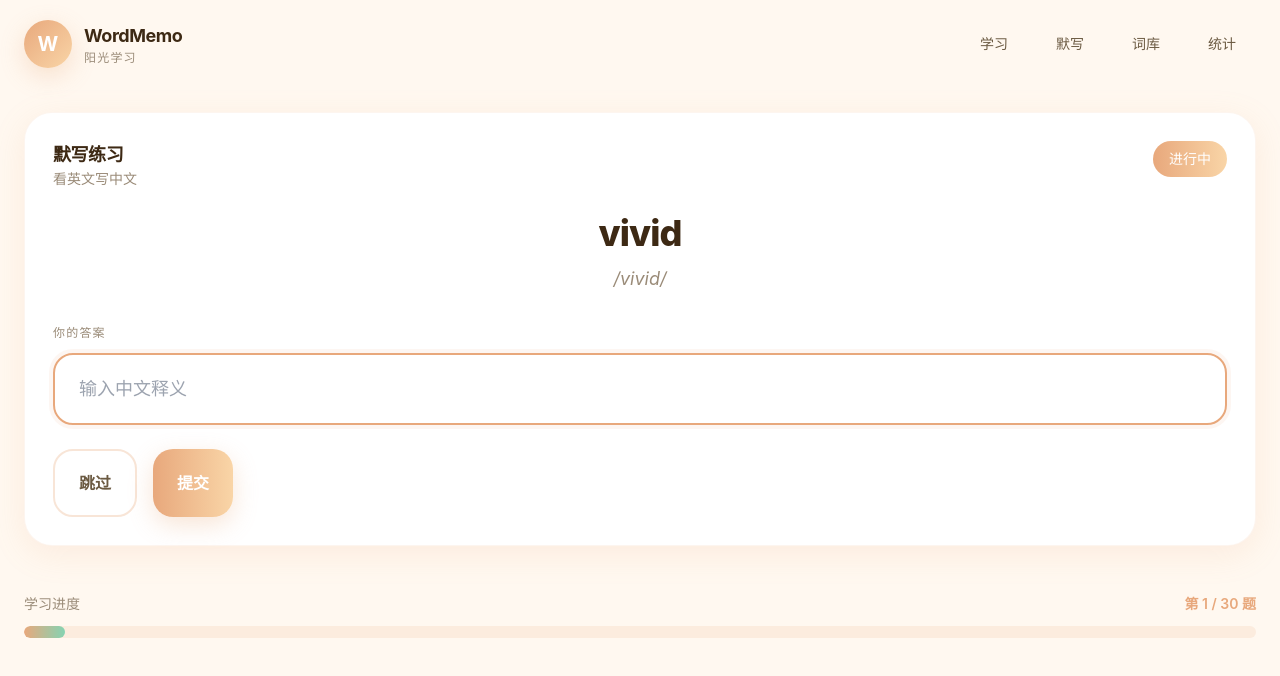
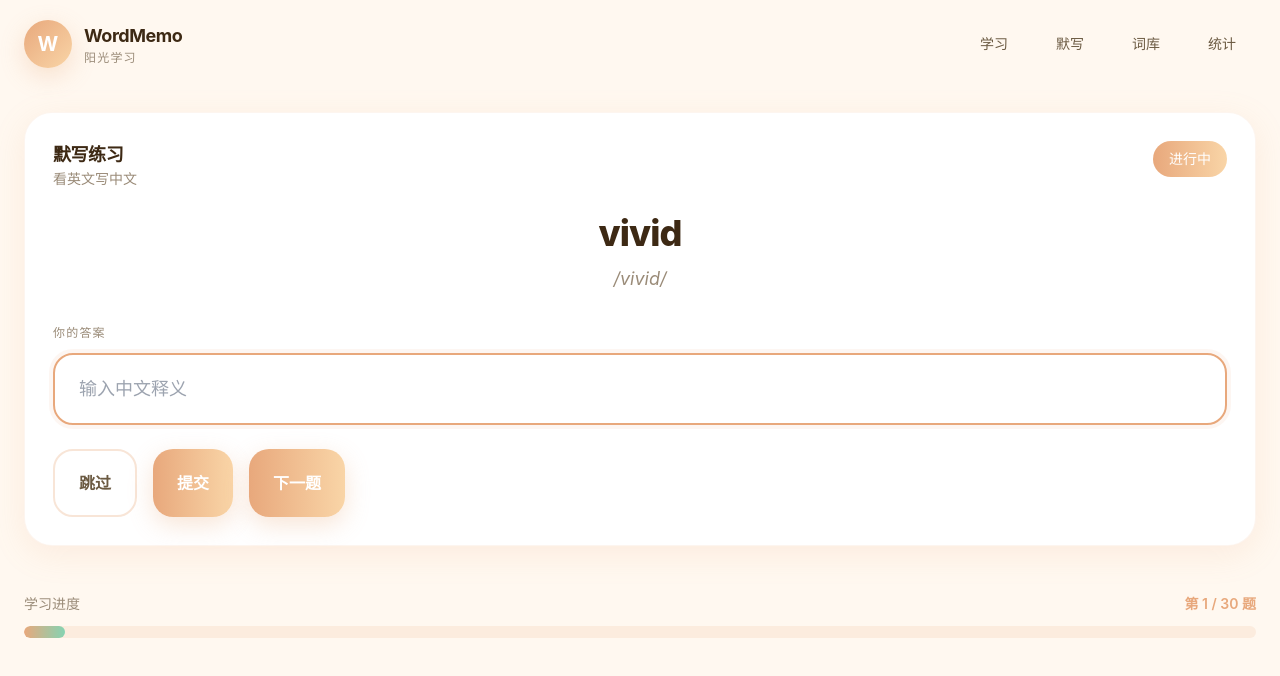
Before and after one commit to LEureka26/WordMemo, a Vue app: page /quiz in a window 1280 px wide. Shown: the top 676 px of the page. Built offline with nearby package versions, Linux system fonts and the light colour scheme.

Commit message:
默写样式实现

```diff
--- a/src/components/quiz/QuizInput.vue
+++ b/src/components/quiz/QuizInput.vue
@@ -6,6 +6,8 @@ const props = defineProps<{
   word: Word | null
   isCorrect: boolean | null
   input: string
+  currentIndex: number
+  total: number
 }>()
 
 const emit = defineEmits<{
@@ -78,8 +80,8 @@ function handleSkip() {
     <div class="quiz-actions flex gap-4">
       <button class="btn btn-outline" @click="handleSkip">跳过</button>
       <button class="btn btn-primary" @click="handleSubmit">提交</button>
-      <button v-if="isCorrect !== null" class="btn btn-outline" @click="emit('prev')">上一题</button>
-      <button v-if="isCorrect !== null" class="btn btn-primary" @click="emit('next')">下一题</button>
+      <button v-if="currentIndex > 0" class="btn btn-outline" @click="emit('prev')">上一题</button>
+      <button v-if="currentIndex < total - 1" class="btn btn-primary" @click="emit('next')">下一题</button>
     </div>
   </div>
 </template>
--- a/src/components/quiz/ResultHint.vue
+++ b/src/components/quiz/ResultHint.vue
@@ -37,10 +37,6 @@ watch(() => props.isCorrect, (newVal) => {
       <div v-if="wordDetail" class="feedback-detail text-sm text-text-secondary mt-2">
         详细释义：{{ wordDetail }}
       </div>
-      <div class="flex gap-3 mt-4">
-        <button class="btn btn-outline" @click="emit('prev')">上一题</button>
-        <button class="btn btn-primary" @click="emit('next')">下一题</button>
-      </div>
     </div>
   </Transition>
 </template>
--- a/src/views/QuizView.vue
+++ b/src/views/QuizView.vue
@@ -93,6 +93,8 @@ function backToLearn() {
           <QuizInput
             :word="quizStore.currentWord"
             :is-correct="quizStore.isCorrect"
+            :current-index="quizStore.currentIndex"
+            :total="quizStore.total"
             v-model:input="quizStore.userInput"
             @submit="handleSubmit"
             @skip="handleSkip"
```
Also changed, not shown: 19 other files (tests, documents, lock files or other folders).
